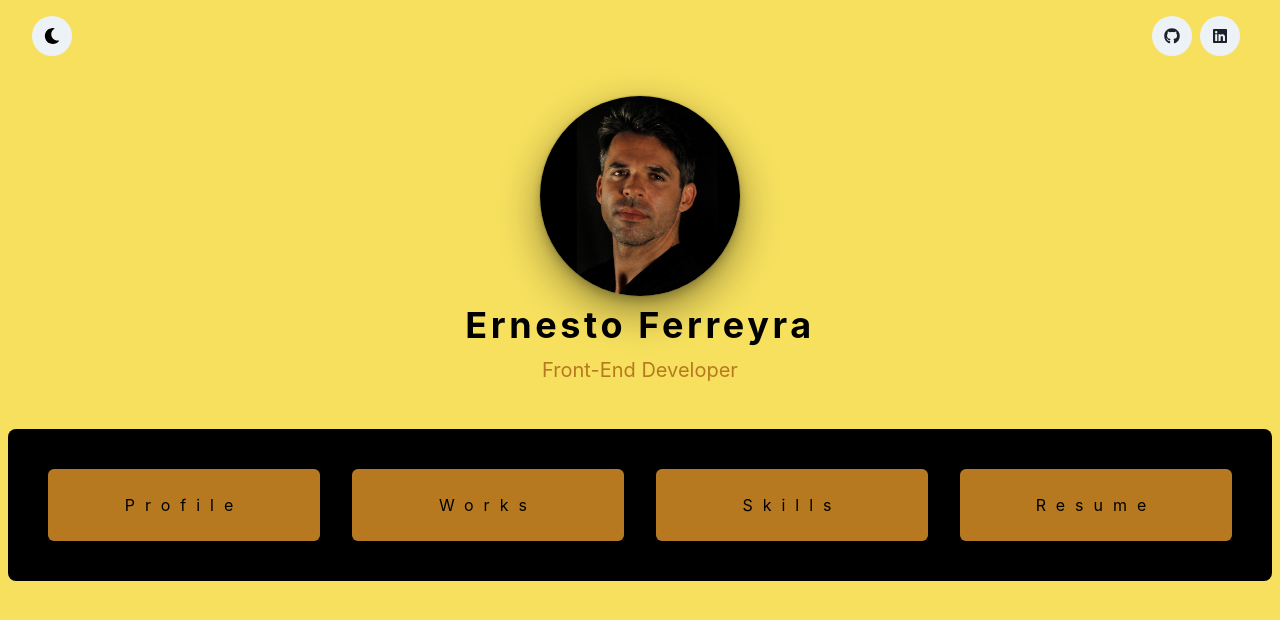
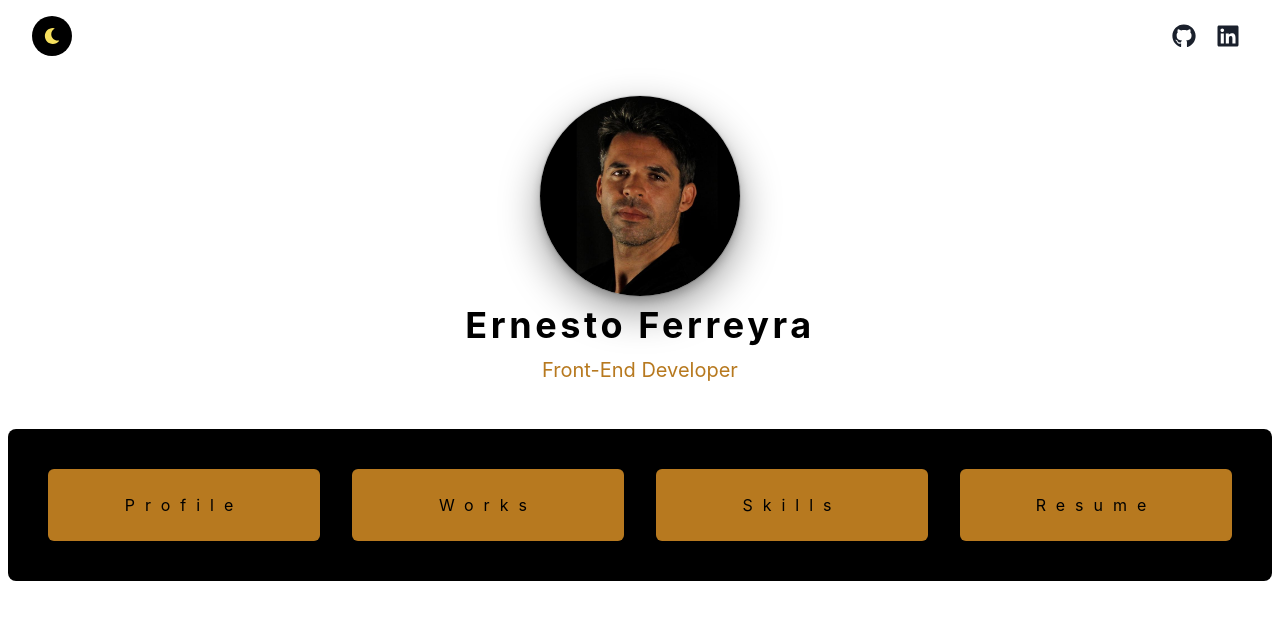
Before and after one commit to Ernesferre/Portfolio-1.0, a React (Create React App) app: page / in a window 1280 px wide. Shown: the top 620 px of the page. Built offline with nearby package versions, Linux system fonts and the light colour scheme.

Commit message:
new changes

```diff
--- a/src/App.js
+++ b/src/App.js
@@ -14,7 +14,7 @@ function App() {
 
   return (
     <Box
-      bg={isDark ? "black" : "yellow.300"}
+      bg={isDark ? "black" : "white"}
       h="1000px"
     >
     <Header toggleColorMode={toggleColorMode} isDark={isDark} />
--- a/src/components/Header.js
+++ b/src/components/Header.js
@@ -1,7 +1,8 @@
-import { HStack, Spacer } from '@chakra-ui/react'
+import { HStack, Link, Spacer } from '@chakra-ui/react'
 import React from 'react'
 import { useColorMode } from "@chakra-ui/color-mode";
 import { Image, Box, VStack, Heading, Text, Grid, IconButton } from "@chakra-ui/react"
+// import { ExternalLinkIcon } from '@chakra-ui/icons'
 import { FaSun , FaMoon, FaGithub, FaLinkedin } from 'react-icons/fa';
 
 const Header = ({toggleColorMode, isDark}) => {
@@ -11,35 +12,50 @@ const Header = ({toggleColorMode, isDark}) => {
 
 
     return (
-        <HStack mt={0} mb="3" mr="6" p={4}>
+        <HStack mt={0} mb="3" mr="6" p={4} spacing={5}>
 
             <IconButton
                 ml="4"
                 icon={isDark ? <FaSun /> : <FaMoon /> }
                 isRound="true"
                 onClick={ toggleColorMode }
-                color={isDark ? 'yellow' : "black"}
+                color={isDark ? 'black' : "yellow.300"}
                 alignSelf="flex-start"
+                bg={isDark ? "yellow.300" : "black"}
 
                 >
             </IconButton>
 
             <Spacer> </Spacer>
-            <IconButton
+
+            <Link
                 isRound="true"
-                icon={<FaGithub />}
+                // icon={<FaGithub />}
                 ml="6"
+                fontSize="x-large"
                 href="https://github.com/Ernesferre"
                 isExternal
             >
-            </IconButton>
+                <FaGithub />
+            </Link>
 
-            <IconButton
+            <Link
+                isRound="true"
+                // icon={<FaGithub />}
+                ml="6"
+                fontSize="x-large"
+                href="https://www.linkedin.com/in/ernes-ferreyra/"
+                isExternal
+            >
+                <FaLinkedin />
+            </Link>
+
+            {/* <IconButton
                 isRound="true"
                 icon={<FaLinkedin />}
                 ml="2"
             >
-            </IconButton>
+            </IconButton> */}
 
 
 
```
